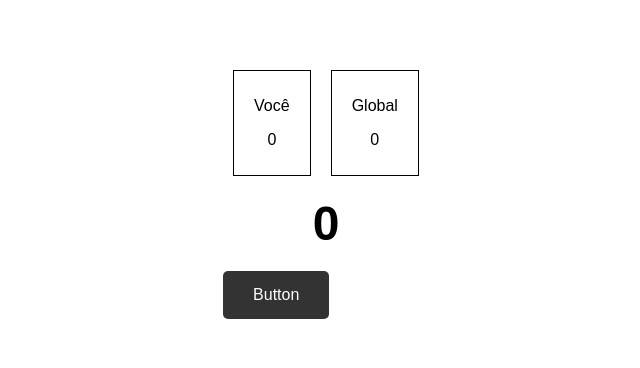
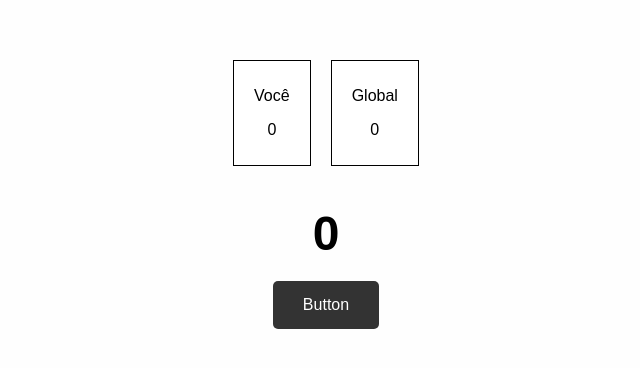
Before and after one commit to barvous/buttonclickme-front, an Angular app in the folder buttonclickme-front/: page / in a window 1280 px wide. Shown: the part 206-574 px from the top of the page, without its empty margins (314-954 px from the left). Built offline with nearby package versions, Linux system fonts and the light colour scheme.

Commit message:
Centering the page with grid

```diff
--- a/buttonclickme-front/src/app/tela-principal/tela-principal.component.css
+++ b/buttonclickme-front/src/app/tela-principal/tela-principal.component.css
@@ -1,7 +1,31 @@
+.grid-container {
+  display: grid;
+  grid-template-columns: 1fr 2fr 1fr;
+  height: 100vh;
+  width: 100%;
+}
+
+.message-list {
+  overflow-y: auto;
+  /* border-right: 1px solid #ccc; */
+  display: flex;
+  justify-content: center;
+  align-items: center;
+  padding: 10px;
+  background-color: #fefefe;
+}
+
+.viewboard {
+  display: flex;
+  flex-direction: column;
+  justify-content: center;
+  align-items: center;
+  background-color: #fefefe;
+}
+
 .counter-table {
   display: flex;
   justify-content: center;
-  width: auto;
   margin-bottom: 20px;
 }
 
@@ -10,6 +34,7 @@
   border: 1px solid #000;
   padding: 10px 20px;
   margin: 0 10px;
+  background-color: #fff;
 }
 
 .main-counter {
@@ -19,7 +44,7 @@
   text-align: center;
 }
 
-.button {
+.principal-button {
   background-color: #333;
   color: #fff;
   border: none;
@@ -29,6 +54,15 @@
   cursor: pointer;
 }
 
-.button:hover {
+.principal-button:hover {
   background-color: #555;
 }
+
+.additional-information {
+  /* border-left: 1px solid #ccc; */
+  display: flex;
+  justify-content: center;
+  align-items: center;
+  padding: 10px;
+  background-color: #fefefe;
+}
--- a/buttonclickme-front/src/app/tela-principal/tela-principal.component.html
+++ b/buttonclickme-front/src/app/tela-principal/tela-principal.component.html
@@ -1,3 +1,9 @@
+<div class="grid-container">
+  <section class="message-list">
+    <!-- Conteúdo da lista de mensagens -->
+  </section>
+
+  <section class="viewboard">
     <div class="counter-table">
       <div>
         <p>Você</p>
@@ -8,7 +14,11 @@
         <p id="global-counter">{{globalCounter}}</p>
       </div>
     </div>
+    <div class="main-counter" id="main-counter">{{userCounter}}</div>
+    <button class="principal-button" (click)="incrementCounter()">Button</button>
+  </section>
 
-<div class="main-counter" id="main-counter">{{userCounter}}</div>
-
-<button class="button" (click)="incrementCounter()">Button</button>
+  <section class="additional-information">
+    <!-- Informações adicionais -->
+  </section>
+</div>
--- a/buttonclickme-front/src/styles.css
+++ b/buttonclickme-front/src/styles.css
@@ -1,11 +1,29 @@
+
+html,
 body {
-    margin: 0;
-    padding: 0;
-    display: flex;
-    justify-content: center;
-    align-items: center;
-    height: 100vh;
-    font-family: Arial, sans-serif;
-    background-color: #fff;
-    flex-direction: column;
-  }
+  height: 100%;
+}
+body {
+  margin: 0;
+}
+
+
+body {
+  width: 100%;
+  height: 100%;
+  margin: 0;
+  padding: 0;
+  font-family: Arial, sans-serif;
+  background-color: #fff;
+  display: grid;
+}
+
+h1,
+h2,
+h3,
+h4,
+h5,
+h6 {
+  font-size: 1.2em;
+  font-weight: 500;
+}
```
Lines whose indentation alone changed are shown as unchanged.
